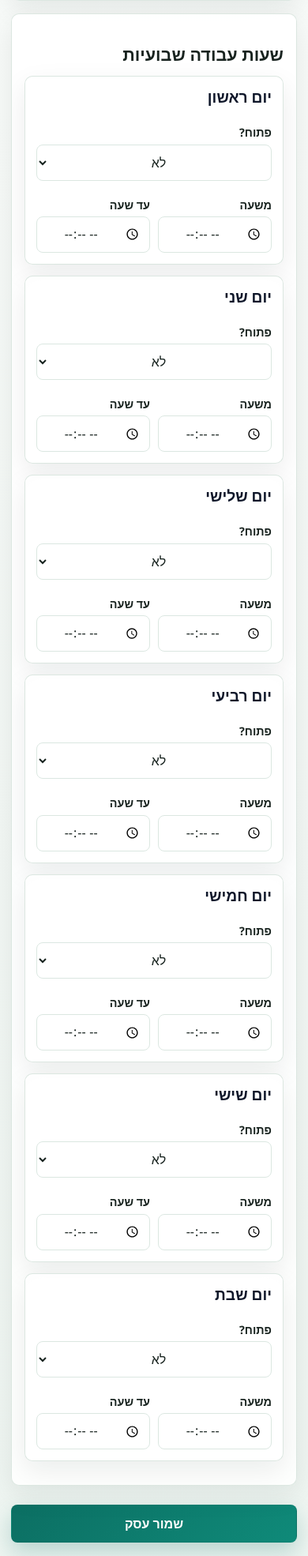
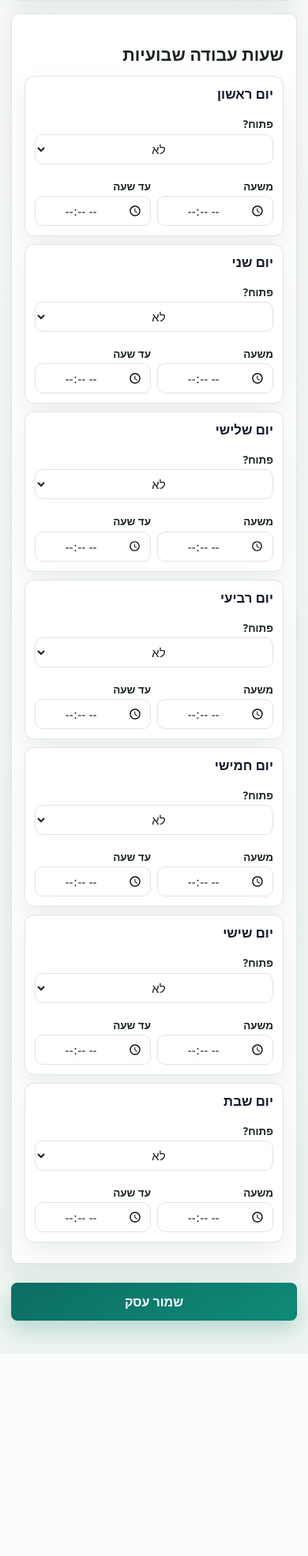
Before and after one commit to hady1012/appointment-app, a Python web app: template templates/work.html in a window 390 px wide. Shown: the part 2429-4399 px from the top of the page at 79% size. After the commit the page ends 4141 px from the top, so only its background shows below. Run offline with Jinja, Linux system fonts and the light colour scheme; the template is opened without the code that fills it, so the values that code supplies are empty; some libraries are stand-ins or nearby versions.

Commit message:
Compact mobile work hours controls

```diff
--- a/templates/work.html
+++ b/templates/work.html
@@ -449,6 +449,47 @@
                 display: block;
                 overflow-x: auto;
                 white-space: nowrap;
+            }
+
+            .day-box {
+                padding: 12px !important;
+                margin-bottom: 10px !important;
+                border-radius: 12px !important;
+            }
+
+            .day-box strong {
+                display: block !important;
+                margin-bottom: 8px !important;
+                font-size: 1.05rem !important;
+                line-height: 1.2 !important;
+            }
+
+            .day-box .day-grid {
+                grid-template-columns: minmax(0, 1fr) minmax(0, 1fr) !important;
+                gap: 8px !important;
+                margin-top: 8px !important;
+                align-items: end !important;
+            }
+
+            .day-box .day-grid > div:first-child {
+                grid-column: 1 / -1 !important;
+            }
+
+            .day-box .day-grid label {
+                margin-bottom: 4px !important;
+                font-size: 0.84rem !important;
+                line-height: 1.2 !important;
+            }
+
+            .day-box .day-grid select,
+            .day-box .day-grid input[type='time'] {
+                height: 38px !important;
+                min-height: 38px !important;
+                padding: 5px 8px !important;
+                margin: 0 !important;
+                border-radius: 10px !important;
+                font-size: 15px !important;
+                text-align: center !important;
             }
         }
     </style>
```
